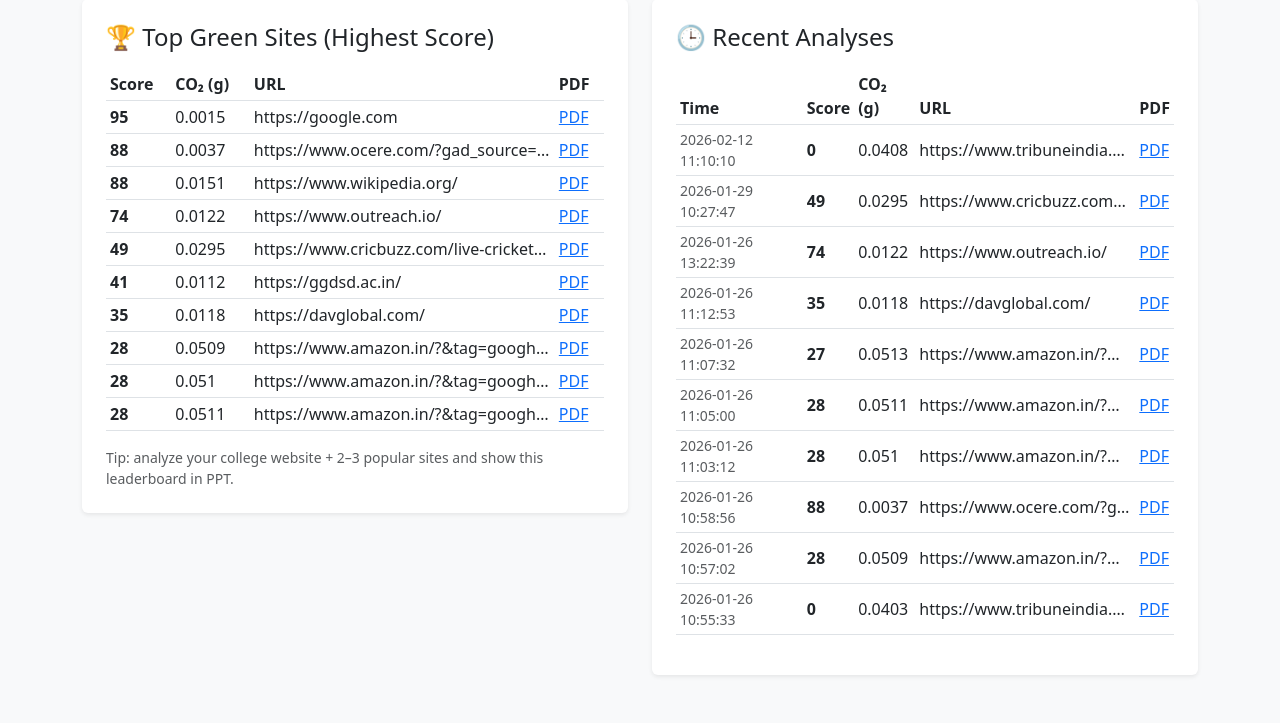
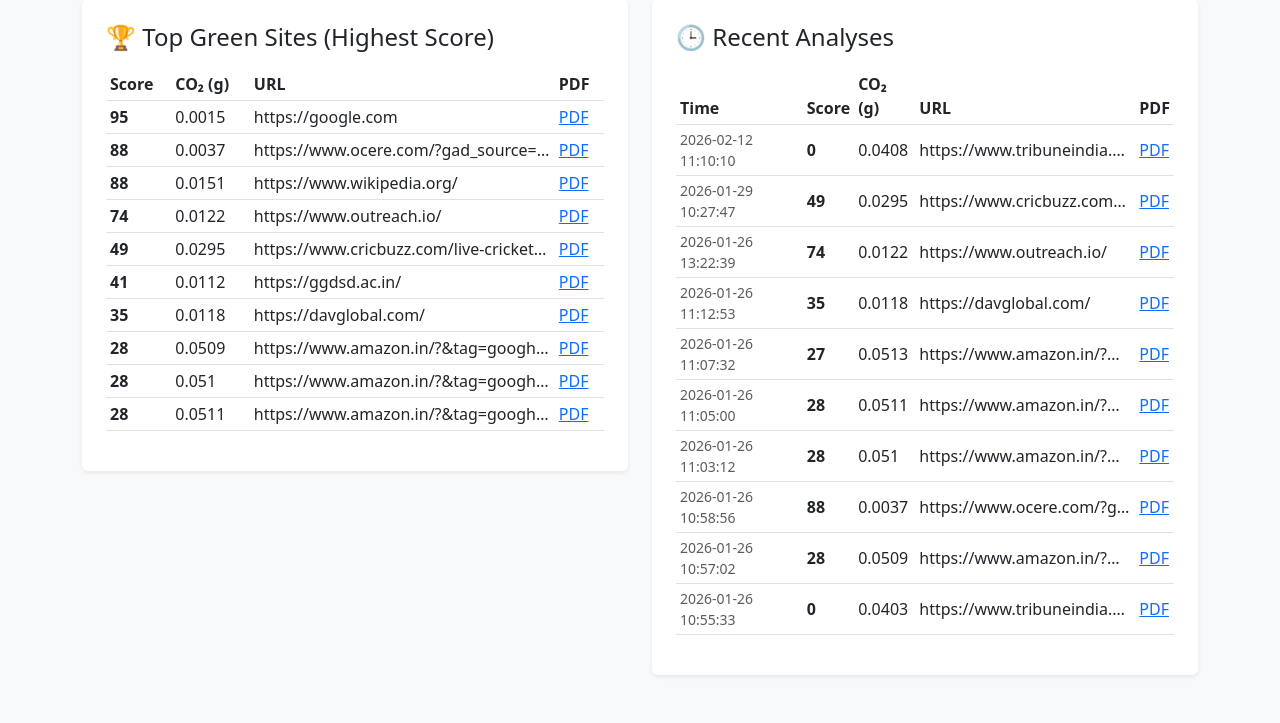
Before and after one commit to Dikshu-Grover/Ecoweb, a Flask app: page / in a window 1280 px wide. Shown: the part 329-1052 px from the top of the page. Run offline with Flask 3, Linux system fonts and the light colour scheme; data comes from the database, SQL or seed files in the repository.

Commit message:
Remove tip section from homepage

```diff
--- a/templates/index.html
+++ b/templates/index.html
@@ -131,7 +131,6 @@
             </tbody>
           </table>
         </div>
-        <div class="small text-muted">Tip: analyze your college website + 2–3 popular sites and show this leaderboard in PPT.</div>
       </div>
     </div>
 
```
